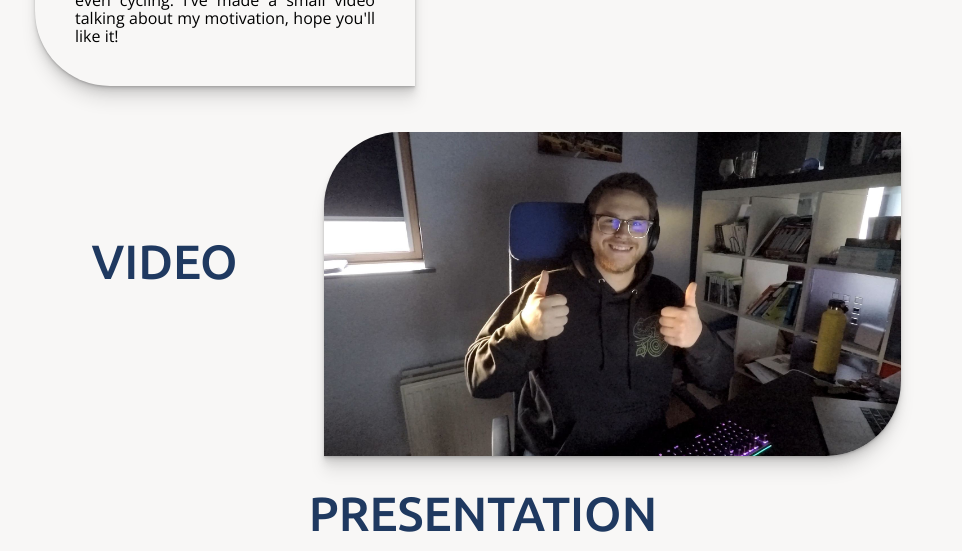
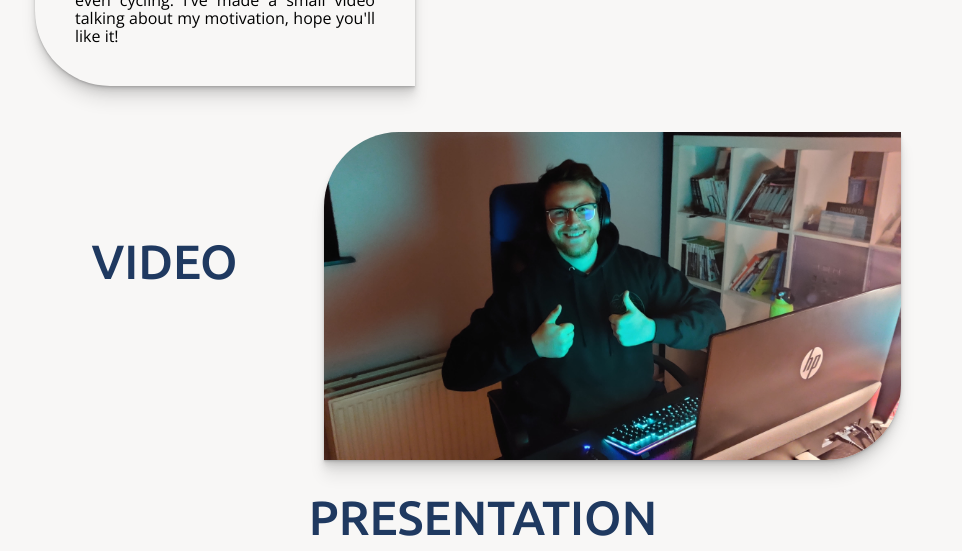
Before and after one commit to be-motivated/be-motivated.github.io, a plain HTML site: page index.html in a window 1280 px wide. Shown: the part 1700-2251 px from the top of the page, without its empty margins (157-1119 px from the left). Drawn offline with nearby package versions, Linux system fonts and the light colour scheme.

Commit message:
Update index.html

```diff
--- a/index.html
+++ b/index.html
@@ -39,7 +39,7 @@
         <article id="about">
             <h1>About me</h1>
             <p>Hi, welcome to my presentation website! I'm Etienne, 26 years old and ready to take part to a new adventure, made of challenges, cooperation and coffee I guess. I've studied at EPHEC in e-Business section where I learned a lot of things about e-commerce, digital marketing and project managing. BUT, there is always a but, now that I finished my scholarship I feel like something is missing from my education and coding is part of it. I've had some basic coding classes in my first year and during my formation the moment I was checking the code while doing a website was my favourite part. Besides, I like listening to music (from classic to rock, rap, electronic music), playing co-op and competitive video games or board games, cooking, drinking a nice beer or even cycling. I've made a small video talking about my motivation, hope you'll like it!</p>
-            <img id="aboutPic" src="img/Photo moi pouce.jpg" alt="About me Photo">
+            <img id="aboutPic" src="img/AboutMePic.jpg" alt="About me Photo">
         </article>
 
      </div>
```
